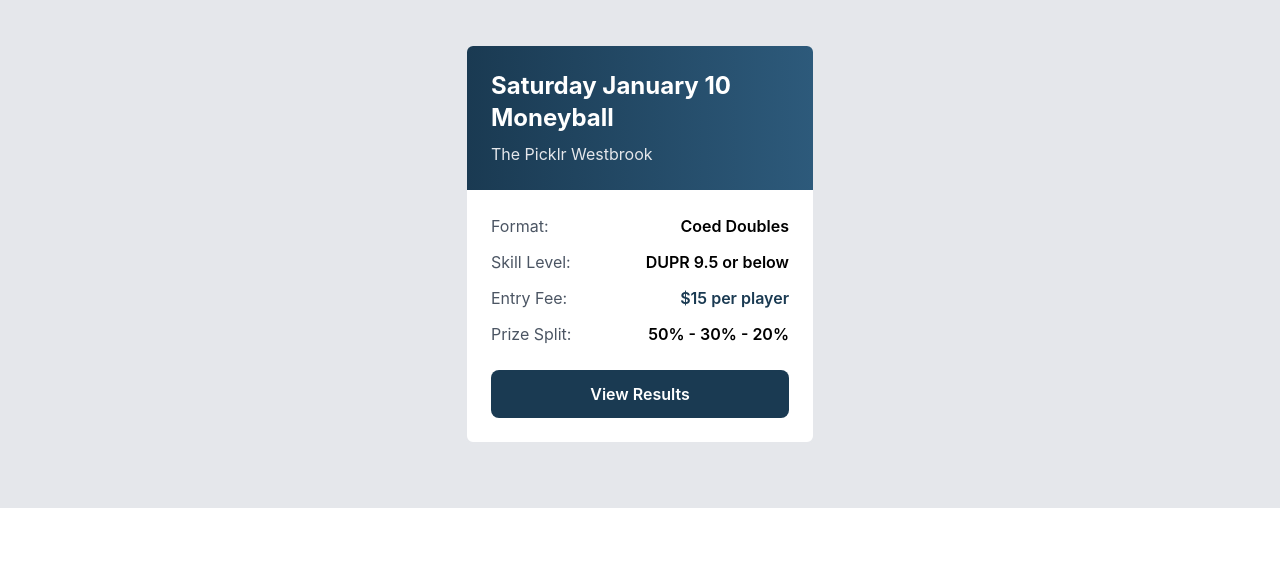
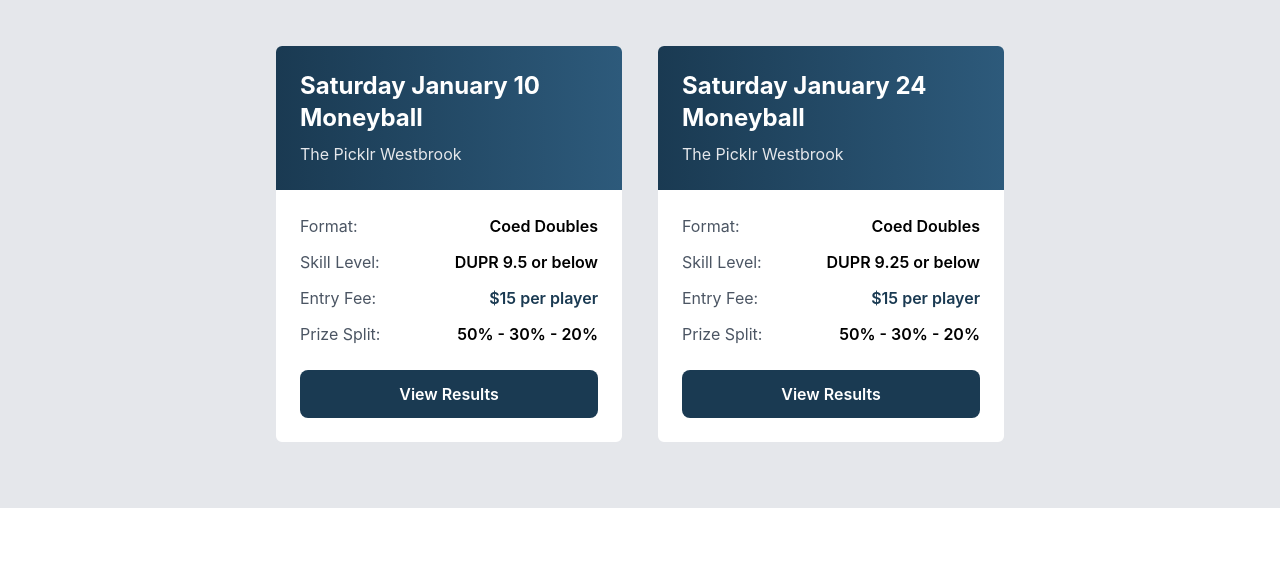
Before and after one commit to jnougaret/driftwood-pickleball, a plain HTML site: page index.html in a window 1280 px wide. Shown: the part 740-1309 px from the top of the page. Drawn offline with nearby package versions, Linux system fonts and the light colour scheme.

Commit message:
jan 24 results

```diff
--- a/index.html
+++ b/index.html
@@ -289,7 +289,64 @@
                         </div>
                     </div>
                 </div>
+            <!-- Result Card 2 - January 24 Moneyball -->
+                <div class="bg-white border-2 border-gray-200 rounded-lg overflow-hidden hover:shadow-xl transition w-full md:w-[calc(50%-1rem)] lg:w-[350px]">
+                    <div class="bg-gradient-to-r from-ocean-blue to-ocean-teal p-6 text-white">
+                        <h3 class="text-2xl font-bold mb-2">Saturday January 24 Moneyball</h3>
+                        <p class="text-gray-200">The Picklr Westbrook</p>
+                    </div>
+                    <div class="p-6">
+                        <div class="space-y-3 mb-6">
+                            <div class="flex justify-between">
+                                <span class="text-gray-600">Format:</span>
+                                <span class="font-semibold">Coed Doubles</span>
+                            </div>
+                            <div class="flex justify-between">
+                                <span class="text-gray-600">Skill Level:</span>
+                                <span class="font-semibold">DUPR 9.25 or below</span>
+                            </div>
+                            <div class="flex justify-between">
+                                <span class="text-gray-600">Entry Fee:</span>
+                                <span class="font-semibold text-ocean-blue">$15 per player</span>
+                            </div>
+                            <div class="flex justify-between">
+                                <span class="text-gray-600">Prize Split:</span>
+                                <span class="font-semibold">50% - 30% - 20%</span>
+                            </div>
+                        </div>
+                        <button
+                            onclick="toggleResults('jan24')"
+                            class="block w-full bg-ocean-blue hover:bg-ocean-teal text-white text-center font-semibold py-3 rounded-lg transition"
+                        >
+                            <span id="jan24-button-text">View Results</span>
+                        </button>
+                    </div>
 
+                    <!-- Expandable Results -->
+                    <div id="jan24-results" class="hidden border-t-2 border-gray-200">
+                        <!-- Winner Photo -->
+                        <div class="p-6 pb-2 bg-white">
+                            <h4 class="text-xl font-bold text-ocean-blue mb-4 text-center">🏆 Champions</h4>
+                            <div class="text-center mb-4">
+                                <img
+                                    id="jan24-photo"
+                                    src="winners-jan24.jpg"
+                                    alt="Tournament Champions"
+                                    class="mx-auto rounded-lg shadow-lg max-w-full h-auto"
+                                    style="max-height: 400px; display: block;"
+                                >
+                            </div>
+                        </div>
+
+                        <!-- Bracket -->
+                        <div class="p-6 pt-2">
+                            <h4 class="text-xl font-bold text-ocean-blue mb-2">Playoff Bracket</h4>
+                            <div id="jan24-bracket" class="bracket-container">
+                                <div class="text-center text-gray-500">Loading bracket...</div>
+                            </div>
+                        </div>
+                    </div>
+                </div>
             </div>
         </div>
     </section>
@@ -524,7 +581,8 @@
 
         async function loadTournamentBracket(tournamentId) {
             const csvUrls = {
-                'jan10': 'https://docs.google.com/spreadsheets/d/e/2PACX-1vRS9t1AEOSPAWfObfkh4vn77k1eEgMXQFAY7HNTfmSAwYwe2pQiXUpRQshRWGBf4pettKOkn1F-2bFY/pub?gid=0&single=true&output=csv'
+                'jan10': 'https://docs.google.com/spreadsheets/d/e/2PACX-1vRS9t1AEOSPAWfObfkh4vn77k1eEgMXQFAY7HNTfmSAwYwe2pQiXUpRQshRWGBf4pettKOkn1F-2bFY/pub?gid=0&single=true&output=csv',
+                'jan24': 'https://docs.google.com/spreadsheets/d/e/2PACX-1vRS9t1AEOSPAWfObfkh4vn77k1eEgMXQFAY7HNTfmSAwYwe2pQiXUpRQshRWGBf4pettKOkn1F-2bFY/pub?gid=0&single=true&output=csv'
             };
 
             const csvUrl = csvUrls[tournamentId];
```
Also changed, not shown: winners-jan24.jpg (added).
